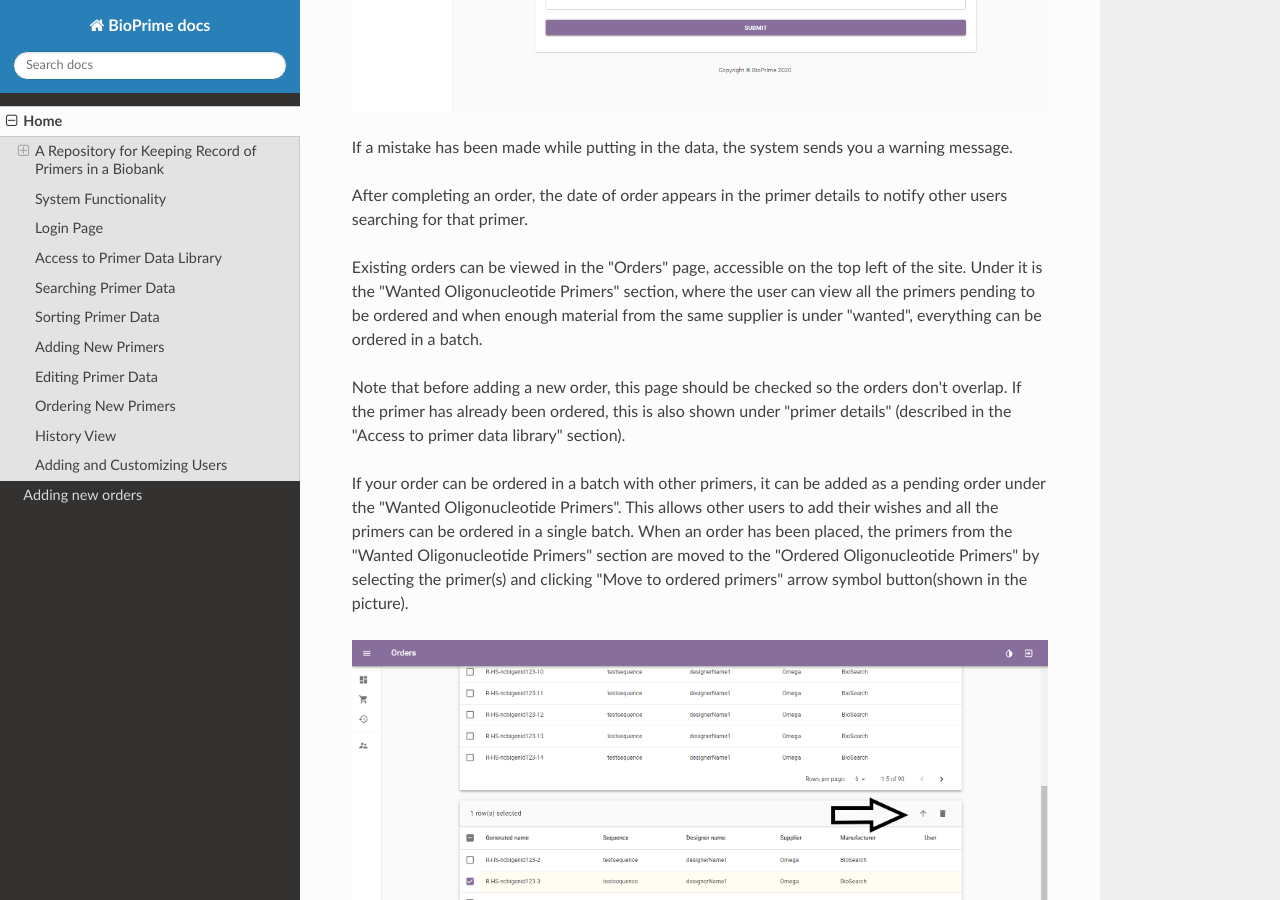
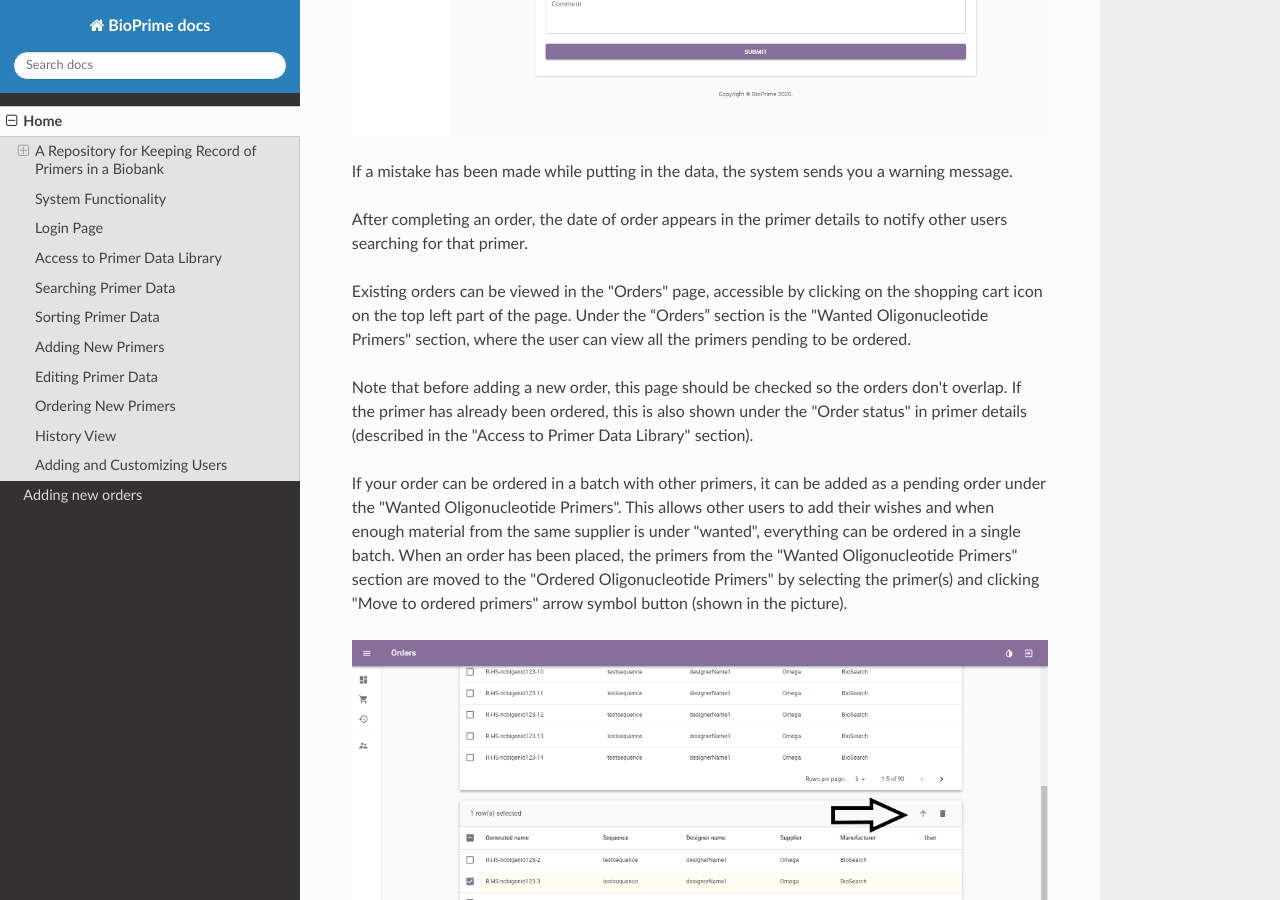
Before and after one commit to Bio-Prime/documentation, an MkDocs documentation site: the page built from docs/index.md, in a window 1280 px wide and 900 px high, scrolled down 21838 px. Built offline with MkDocs 1.6.1, drawn with Linux system fonts in a browser that asks for light colours; nearby versions of some CDN libraries; some of the changed text lies outside the part shown.

Commit message:
popravki detajlov

```diff
--- a/docs/index.md
+++ b/docs/index.md
@@ -203,11 +203,11 @@ When adding a TaqProbe, extra options for putting in data open up:
 
 "Sequence" is also not among obligatory data for TaqProbes.
 
-A document can be added as an appendix to the primer data (i.e. the information sheet provided by the manufacturer).
+A document can be added as an appendix to the primer data (e.g. the information sheet provided by the manufacturer).
 
 ## Editing Primer Data
 
-After accessing primer data by opening the primer details (described in the "Access to primer data library" section), the user can edit data such as amount available, analysis and comment on the right side of the page by clicking on the bar and then clicking "Save".
+After accessing primer data by opening the primer details (described in the "Access to Primer Data Library" section), the user can edit data such as amount available, analysis and comment on the right side of the page by clicking on the bar and then clicking "Save".
 
 ![edit0](./edit0.png)
 
@@ -215,7 +215,7 @@ The users with the assigned role (described in the User Access Control section)
 
 ![access2](./access2.png)
 
-This allows the user to edit data or correct any possible mistakes that were made while adding a new primer into the repository. This includes basic primer properties, form of ordered primer, location in the laboratory, project information, designer and supplier information, all described in detail in the "Adding New Primers" section.
+This allows the user to edit data or correct any possible mistakes that were made during the process of adding new primers to the repository. This includes basic primer properties, form of ordered primer, location in the laboratory, project information, designer and supplier information (all described in detail in the "Adding New Primers" section).
 
 ![edit1](./edit1.png)
 
@@ -223,7 +223,7 @@ Any changes made can be viewed in the "History" section.
 
 ## Ordering New Primers
 
-To make a new order, access the "Orders" page by clicking on the shopping cart icon.
+To make a new order, access the "Orders" page (shown below) by clicking on the shopping cart icon.
 
 ![orders](./orders.png)
 
@@ -245,11 +245,11 @@ If a mistake has been made while putting in the data, the system sends you a war
 
 After completing an order, the date of order appears in the primer details to notify other users searching for that primer.
 
-Existing orders can be viewed in the "Orders" page, accessible on the top left of the site. Under it is the "Wanted Oligonucleotide Primers" section, where the user can view all the primers pending to be ordered and when enough material from the same supplier is under "wanted", everything can be ordered in a batch.
+Existing orders can be viewed in the "Orders" page, accessible by clicking on the shopping cart icon on the top left part of the page. Under the “Orders” section is the "Wanted Oligonucleotide Primers" section, where the user can view all the primers pending to be ordered.
 
-Note that before adding a new order, this page should be checked so the orders don't overlap. If the primer has already been ordered, this is also shown under "primer details" (described in the "Access to primer data library" section).
+Note that before adding a new order, this page should be checked so the orders don't overlap. If the primer has already been ordered, this is also shown under the "Order status" in primer details (described in the "Access to Primer Data Library" section).
 
-If your order can be ordered in a batch with other primers, it can be added as a pending order under the "Wanted Oligonucleotide Primers". This allows other users to add their wishes and all the primers can be ordered in a single batch. When an order has been placed, the primers from the "Wanted Oligonucleotide Primers" section are moved to the "Ordered Oligonucleotide Primers" by selecting the primer(s) and clicking "Move to ordered primers" arrow symbol button(shown in the picture).
+If your order can be ordered in a batch with other primers, it can be added as a pending order under the "Wanted Oligonucleotide Primers". This allows other users to add their wishes and when enough material from the same supplier is under "wanted", everything can be ordered in a single batch. When an order has been placed, the primers from the "Wanted Oligonucleotide Primers" section are moved to the "Ordered Oligonucleotide Primers" by selecting the primer(s) and clicking "Move to ordered primers" arrow symbol button (shown in the picture).
 
 ![orders2](./orders2.png)
 
```
Also changed, not shown: other parts of docs/index.md (+1 -1 lines).
